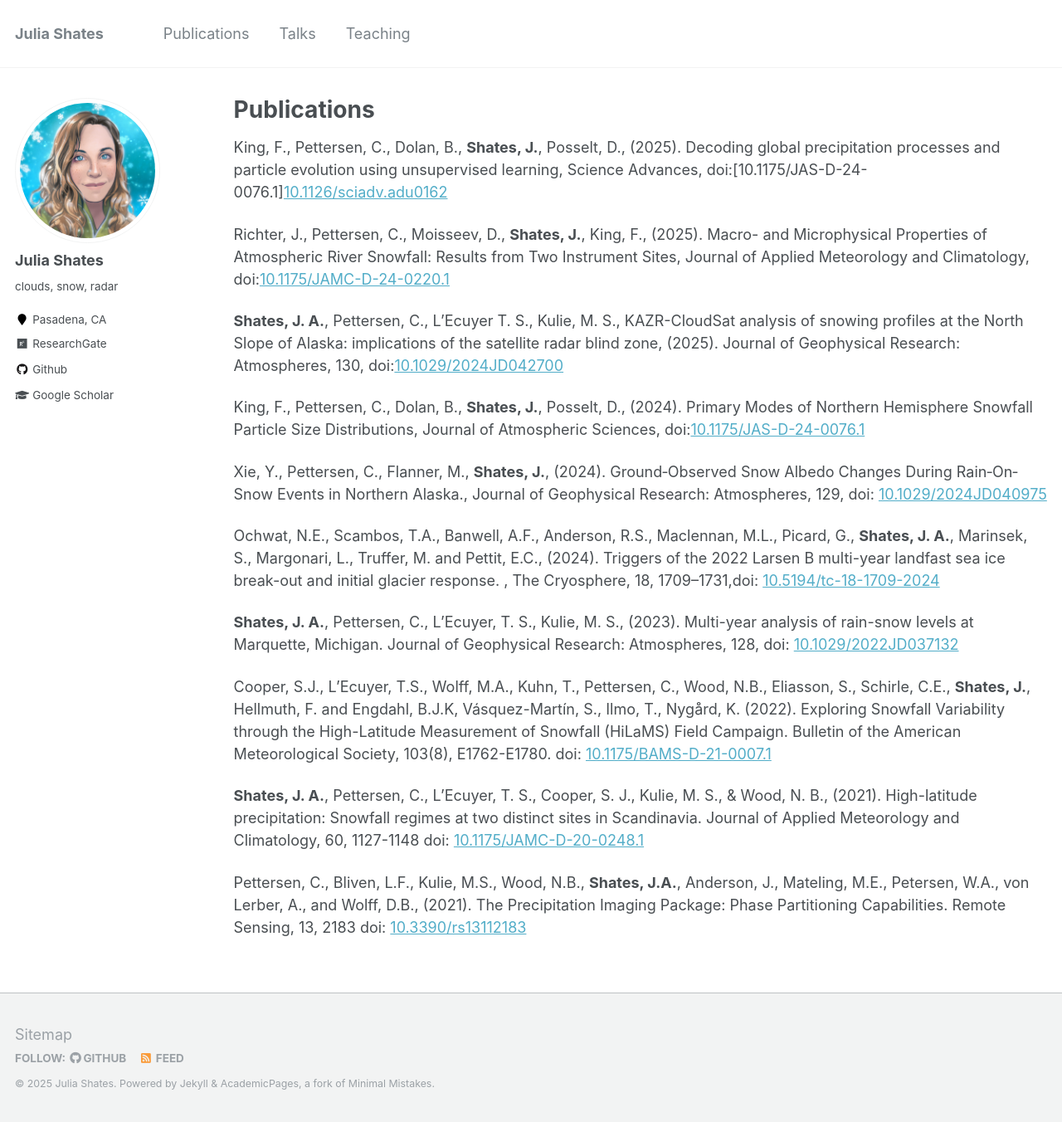
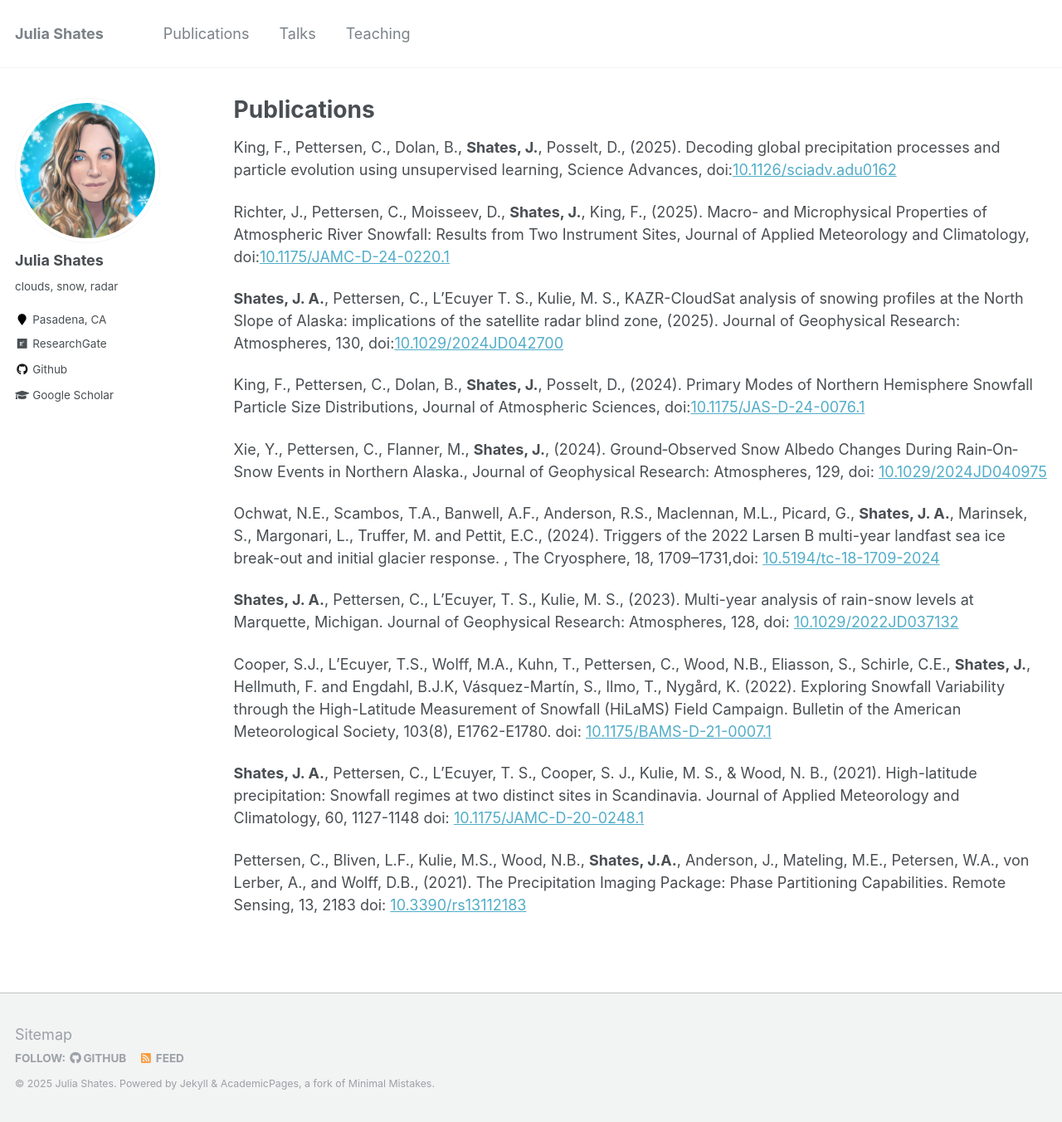
Before and after one commit to shates/shates.github.io, a Jekyll site: the page built from _pages/publications.md, in a window 1280 px wide and 1352 px high. Shown: the whole window at 83% size. Built offline with Jekyll 4.4.1, drawn with Linux system fonts in a browser that asks for light colours.

Commit message:
Update publications.md

```diff
--- a/_pages/publications.md
+++ b/_pages/publications.md
@@ -5,7 +5,7 @@
 author_profile: true
 ---
 
-King, F., Pettersen, C., Dolan, B., **Shates, J.**, Posselt, D., (2025). Decoding global precipitation processes and particle evolution using unsupervised learning, Science Advances, doi:[10.1175/JAS-D-24-0076.1][10.1126/sciadv.adu0162](https://doi.org/10.1126/sciadv.adu0162)
+King, F., Pettersen, C., Dolan, B., **Shates, J.**, Posselt, D., (2025). Decoding global precipitation processes and particle evolution using unsupervised learning, Science Advances, doi:[10.1126/sciadv.adu0162](https://doi.org/10.1126/sciadv.adu0162)
 
 Richter, J., Pettersen, C., Moisseev, D., **Shates, J.**, King, F., (2025). Macro- and Microphysical Properties of Atmospheric River Snowfall: Results from Two Instrument Sites, Journal of Applied Meteorology and Climatology, doi:[10.1175/JAMC-D-24-0220.1](https://journals.ametsoc.org/view/journals/apme/aop/JAMC-D-24-0220.1/JAMC-D-24-0220.1.xml)
 
```
